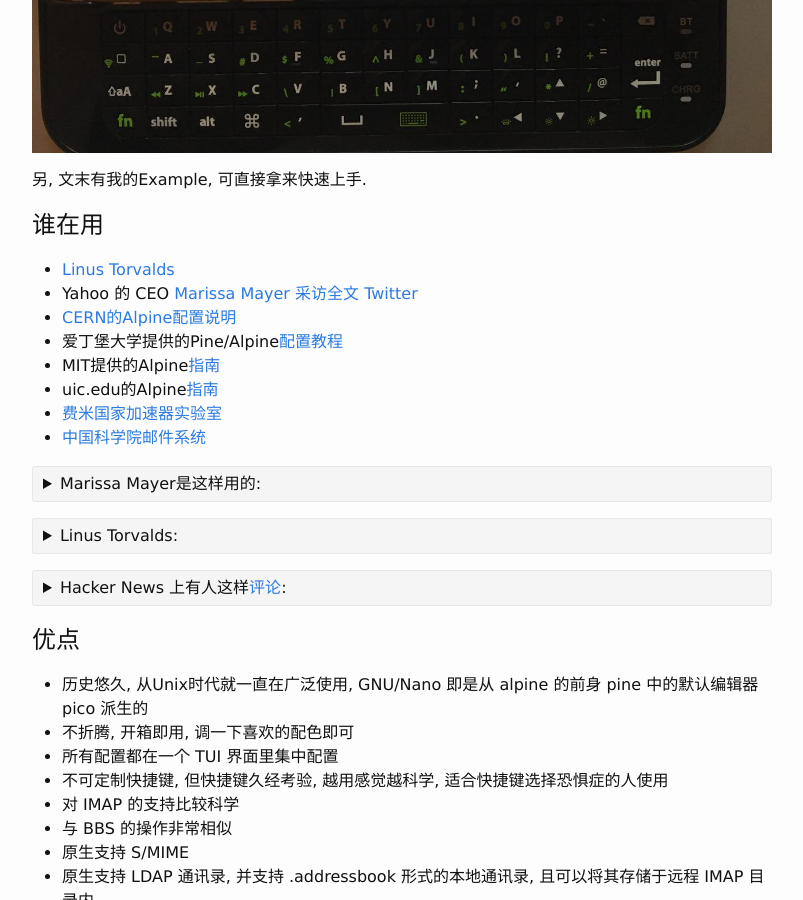
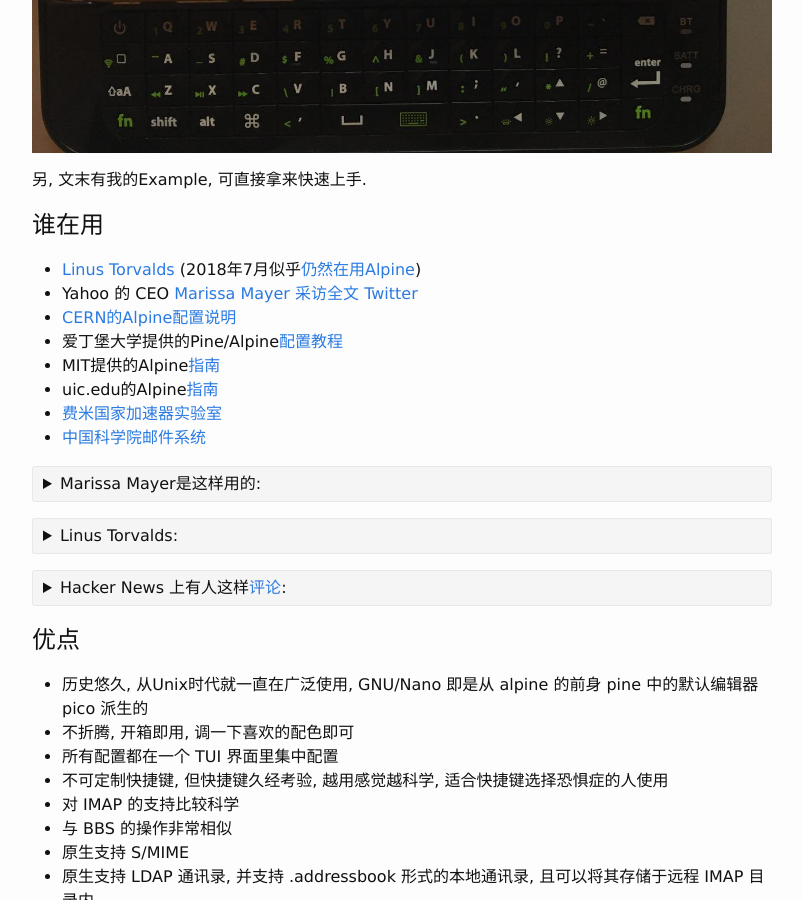
Before and after one commit to scateu/scateu.github.io, a Jekyll site: the page built from _posts/2015-08-23-alpine.md, in a window 1280 px wide and 900 px high, scrolled down 1235 px. Shown: the whole window, without its empty margins (238-1041 px from the left). Built offline with Jekyll 4.4.1, drawn with Linux system fonts in a browser that asks for light colours; nearby versions of some CDN libraries; comment, search, counter and statistics services are not loaded.

Commit message:
Sat Jan 19 15:12:54 CST 2019

```diff
--- a/_posts/2015-08-23-alpine.md
+++ b/_posts/2015-08-23-alpine.md
@@ -15,7 +15,7 @@
 谁在用
 ======
 
-  - [Linus Torvalds](http://yarchive.net/comp/linux/stupid_mail_clients.html)
+  - [Linus Torvalds](http://yarchive.net/comp/linux/stupid_mail_clients.html) (2018年7月似乎[仍然在用Alpine](https://lore.kernel.org/lkml/alpine.LFD.2.21.999.1807102011380.30072@i7.lan/))
   - Yahoo 的 CEO [Marissa Mayer](http://googlesystem.blogspot.sg/2006/03/marissa-mayer-prefers-pine-to-gmail.html) [采访全文](http://money.cnn.com/popups/2006/fortune/how_i_work/frameset.exclude.html) [Twitter](https://twitter.com/marissamayer/status/327200020128489472)
   - [CERN的Alpine配置说明](https://espace.cern.ch/mmmservices-help/AccessingYourMailbox/Alpine/Pages/default.aspx)
   - 爱丁堡大学提供的Pine/Alpine[配置教程](http://www.docs.is.ed.ac.uk/docs/Subjects/Email/Emailconfigurator/StaffmailEdlan/Linux/PineAlpineSetup.pdf)
```
